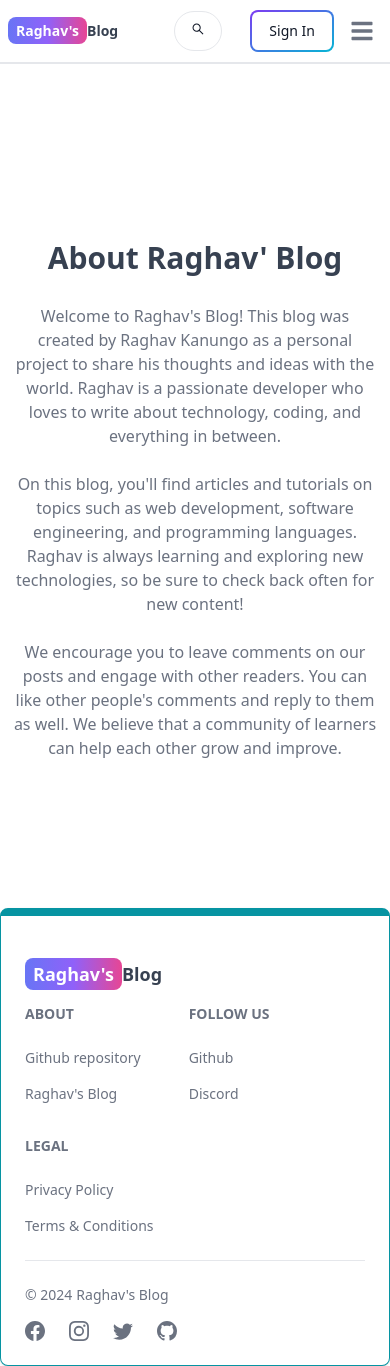
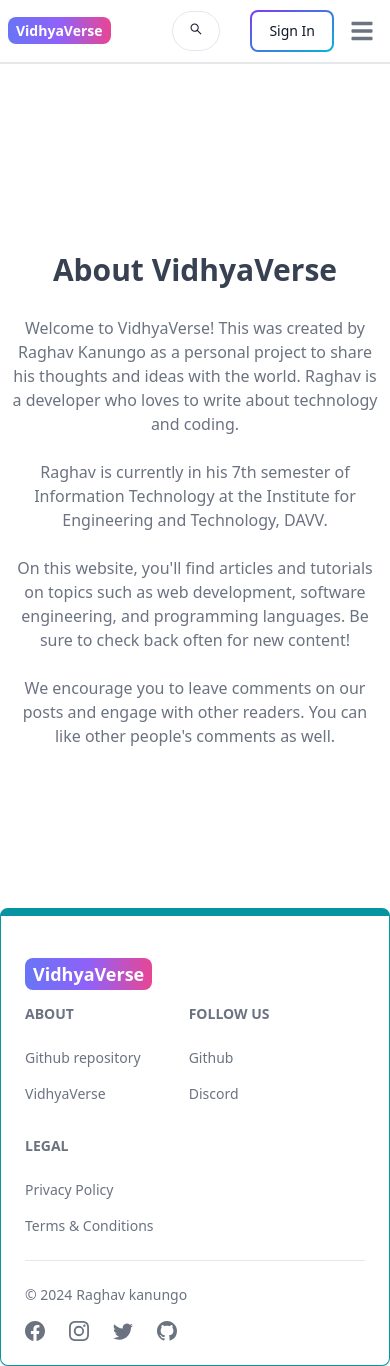
Before and after one commit to Raghav-kanungo/mern-blog, a React (Vite) app in the folder client/: page /about in a window 390 px wide. Built offline with nearby package versions, Linux system fonts and the light colour scheme; no server answers.

Commit message:
final changes

```diff
--- a/client/src/components/Footer.jsx
+++ b/client/src/components/Footer.jsx
@@ -14,9 +14,8 @@ export default function FooterComp() {
               className="self-center whitespace-nowrap text-lg sm:text-xl font-semibold dark:text-white"
             >
               <span className="px-2 py-1 bg-gradient-to-r from-indigo-500 via-purple-500 to-pink-500 rounded-lg text-white ">
-                Raghav's
+                VidhyaVerse
               </span>
-              Blog
             </Link>
           </div>
           <div className="grid grid-cols-2  gap-8 sm: mt-4 sm:grid-cols-3 sm:gap-6">
@@ -35,7 +34,7 @@ export default function FooterComp() {
                   target="_blank"
                   rel="noopener noreferrer"
                 >
-                  Raghav's Blog
+                  VidhyaVerse
                 </Footer.Link>
               </Footer.LinkGroup>
             </div>
@@ -65,7 +64,7 @@ export default function FooterComp() {
         <div className="w-full sm:flex sm:items-center sm:justify-between">
           <Footer.Copyright
             href="#"
-            by="Raghav's Blog"
+            by="Raghav kanungo"
             year={new Date().getFullYear()}
           />
           <div className="flex gap-6 sm:mt-0 mt-4 sm:justify-center ">
--- a/client/src/components/Header.jsx
+++ b/client/src/components/Header.jsx
@@ -51,9 +51,8 @@ export default function Header() {
         className="self-center whitespace-nowrap text-sm sm:text-xl font-semibold dark:text-white"
       >
         <span className="px-2 py-1 bg-gradient-to-r from-indigo-500 via-purple-500 to-pink-500 rounded-lg text-white ">
-          Raghav's
+          VidhyaVerse
         </span>
-        Blog
       </Link>
       <form onSubmit={handleSubmit}>
         <TextInput
--- a/client/src/components/PostCard.jsx
+++ b/client/src/components/PostCard.jsx
@@ -2,7 +2,7 @@ import { Link } from "react-router-dom";
 
 export default function PostCard({ post }) {
   return (
-    <div className="group relative w-[3/4] border border-teal-500 hover:border-2 h-[400px] overflow-hidden rounded-lg sm:w-[430px] transition-all">
+    <div className="group relative w-[3/4] border border-teal-500 mb-8 hover:border-2 h-[400px] overflow-hidden rounded-lg sm:w-[430px] transition-all">
       <Link to={`/post/${post.slug}`}>
         <img
           src={post.image}
--- a/client/src/pages/About.jsx
+++ b/client/src/pages/About.jsx
@@ -6,28 +6,30 @@ function About() {
       <div className="max-w-2xl mx-auto p-3 text-center">
         <div>
           <h1 className="text-3xl font font-semibold text-center my-7">
-            About Raghav' Blog
+            About VidhyaVerse
           </h1>
           <div className="text-md text-gray-500 flex flex-col gap-6">
             <p>
-              Welcome to Raghav's Blog! This blog was created by Raghav Kanungo
-              as a personal project to share his thoughts and ideas with the
-              world. Raghav is a passionate developer who loves to write about
-              technology, coding, and everything in between.
+              Welcome to VidhyaVerse! This was created by Raghav Kanungo as a
+              personal project to share his thoughts and ideas with the world.
+              Raghav is a developer who loves to write about technology and
+              coding.
             </p>
 
             <p>
-              On this blog, you'll find articles and tutorials on topics such as
-              web development, software engineering, and programming languages.
-              Raghav is always learning and exploring new technologies, so be
-              sure to check back often for new content!
+              Raghav is currently in his 7th semester of Information Technology
+              at the Institute for Engineering and Technology, DAVV.
+            </p>
+
+            <p>
+              On this website, you'll find articles and tutorials on topics such
+              as web development, software engineering, and programming
+              languages. Be sure to check back often for new content!
             </p>
 
             <p>
               We encourage you to leave comments on our posts and engage with
-              other readers. You can like other people's comments and reply to
-              them as well. We believe that a community of learners can help
-              each other grow and improve.
+              other readers. You can like other people's comments as well.
             </p>
           </div>
         </div>
--- a/client/src/pages/Home.jsx
+++ b/client/src/pages/Home.jsx
@@ -16,7 +16,9 @@ function Home() {
   return (
     <div>
       <div className="flex flex-col gap-6 p-28 px-3 max-w-6xl mx-auto ">
-        <h1 className="text-3xl font-bold lg:text-6xl">Welcome to my Blog</h1>
+        <h1 className="text-3xl font-bold lg:text-6xl">
+          Welcome to VidhyaVerse
+        </h1>
         <p className="text-gray-500 text-xs sm:text-sm">
           Here you'll find a variety of articles and tutorials on topics such as
           web development, software engineering, and programming languages.
--- a/client/src/pages/SignIn.jsx
+++ b/client/src/pages/SignIn.jsx
@@ -51,13 +51,12 @@ export default function SignIn() {
         <div className="flex-1">
           <Link to="/" className="  font-bold dark:text-white text-4xl">
             <span className="px-2 py-1 bg-gradient-to-r from-indigo-500 via-purple-500 to-pink-500 rounded-lg text-white ">
-              Raghav's
+              VidhyaVerse
             </span>
-            Blog
           </Link>
           <p className="text-sm mt-5">
-            This is a demo project. You can SignIn with email and password or
-            with google
+            This is Vidhya Verse a education website. You can SignIn with email
+            and password or with google
           </p>
         </div>
         {/* Right */}
--- a/client/src/pages/SignUp.jsx
+++ b/client/src/pages/SignUp.jsx
@@ -46,13 +46,12 @@ export default function SignUp() {
         <div className="flex-1">
           <Link to="/" className="  font-bold dark:text-white text-4xl">
             <span className="px-2 py-1 bg-gradient-to-r from-indigo-500 via-purple-500 to-pink-500 rounded-lg text-white ">
-              Raghav's
+              VidhyaVerse
             </span>
-            Blog
           </Link>
           <p className="text-sm mt-5">
-            This is a demo project. You can signup with email and password or
-            with google
+            This is Vidhya Verse a education website. You can signup with email
+            and password or with google.
           </p>
         </div>
         {/* Right */}
```
Also changed, not shown: 1 other file (tests, documents, lock files or other folders).
